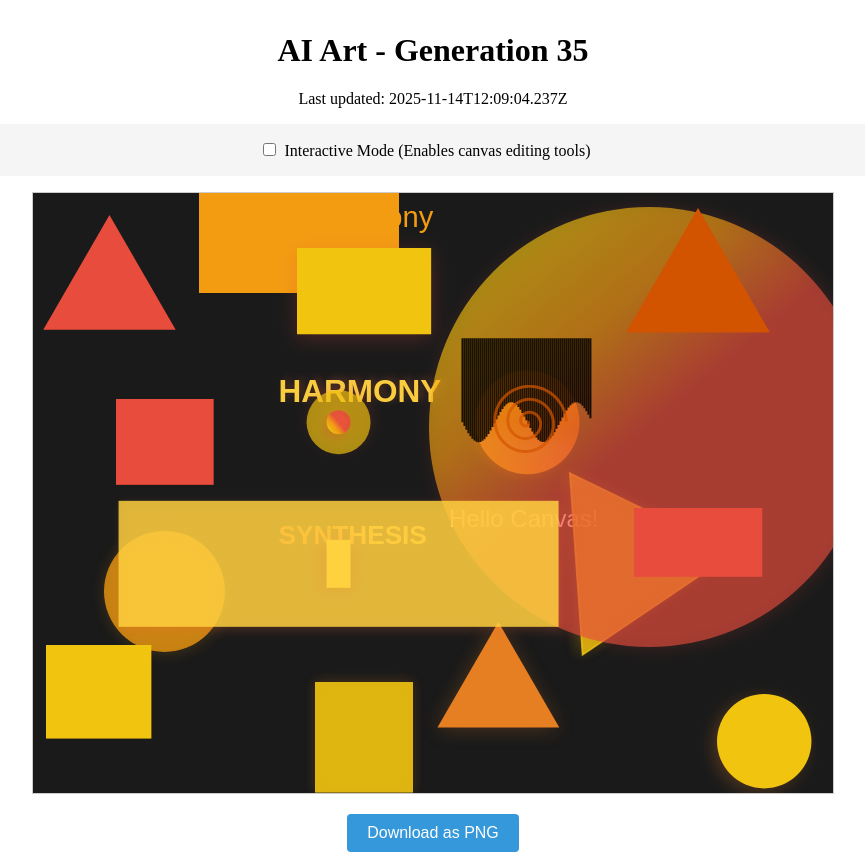
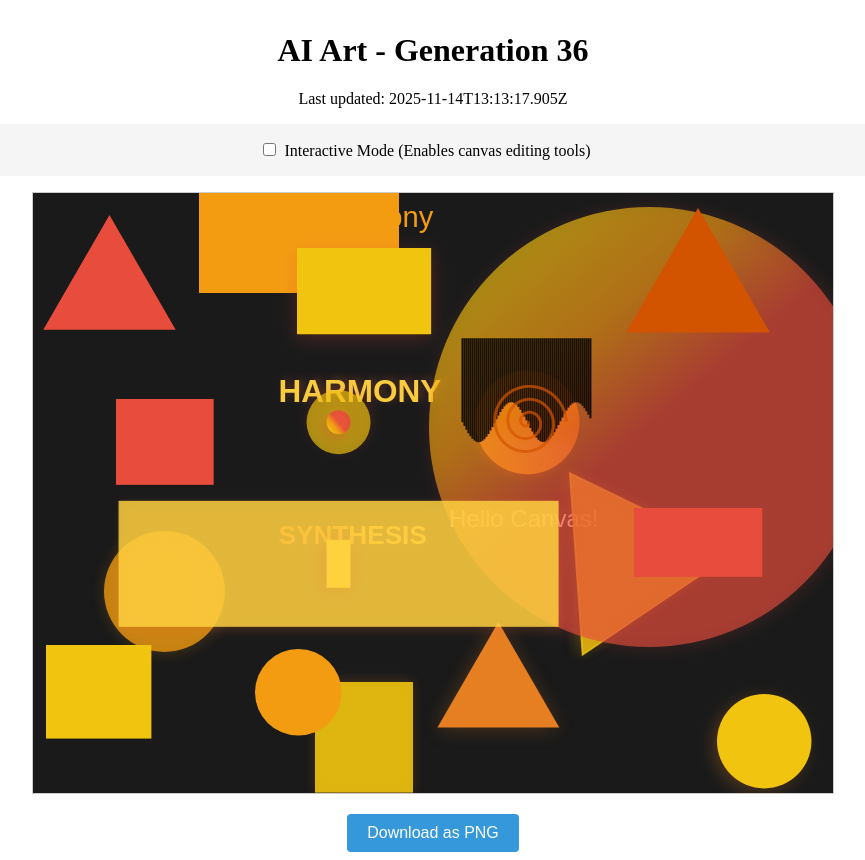
Before and after one commit to mcclowes/ai-art, a React (Vite) app: page / in a window 1280 px wide. Shown: the whole page, without its empty margins (207-1072 px from the left). Built offline with nearby package versions, Linux system fonts and the light colour scheme.

Commit message:
Improve artwork - Generation 36

```diff
--- a/src/artwork-state.ts
+++ b/src/artwork-state.ts
@@ -493,9 +493,17 @@ export const artworkState: ArtworkState = {
       "height": 85.8365561112703,
       "fillStyle": "#e74c3c",
       "id": "element_1763122144237"
+    },
+    {
+      "type": "circle",
+      "x": 265.3107621402715,
+      "y": 499.3107621402715,
+      "radius": 43.31076214027148,
+      "fillStyle": "#f39c12",
+      "id": "circle_1763125997904"
     }
   ],
-  "generation": 35,
-  "lastUpdated": "2025-11-14T12:09:04.237Z",
+  "generation": 36,
+  "lastUpdated": "2025-11-14T13:13:17.905Z",
   "cycleStarted": "2025-11-13T02:36:06.206Z"
 };
```
